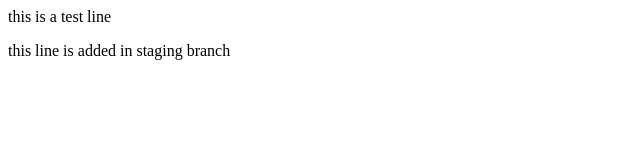
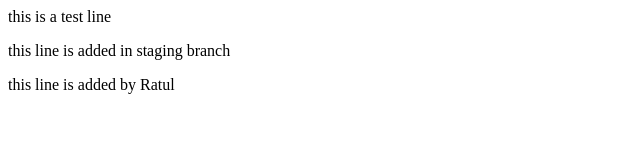
Before and after one commit to webdevratul/one, a plain HTML site: page index.html in a window 1280 px wide. Shown: the whole page, without its empty margins (0-640 px from the left). Drawn offline with Linux system fonts and the light colour scheme.

```diff
--- a/index.html
+++ b/index.html
@@ -1,2 +1,3 @@
 <p>this is a test line</p>
 <p>this line is added in staging branch</p>
+<p>this line is added by Ratul</p>
```
